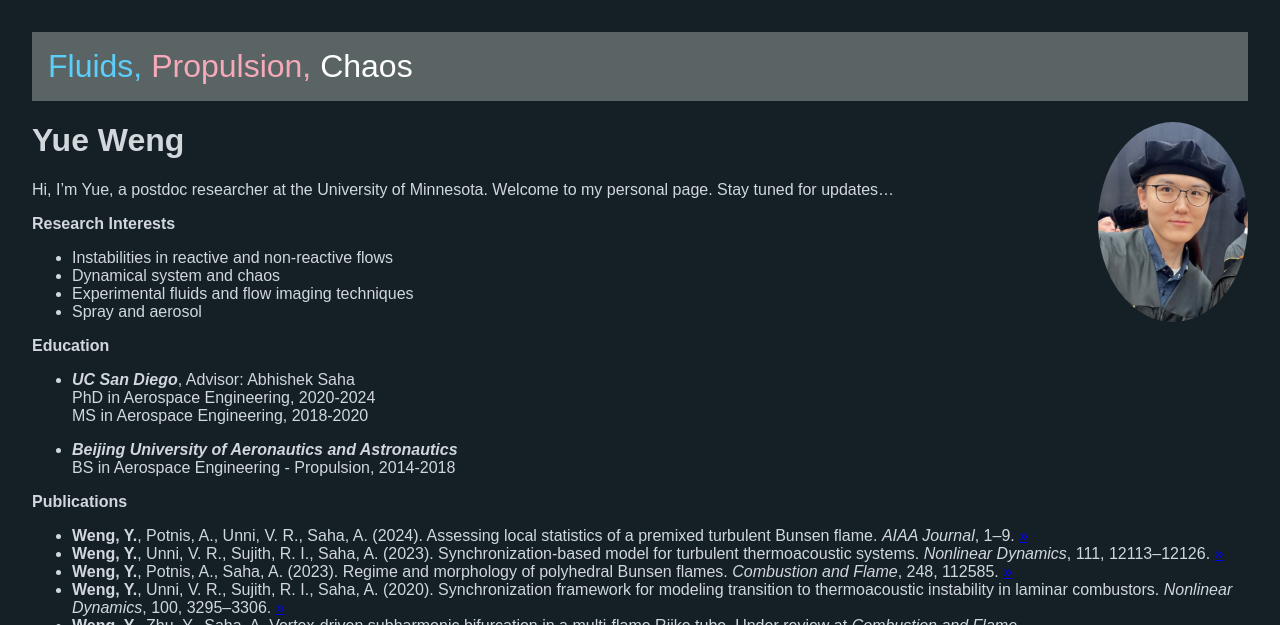
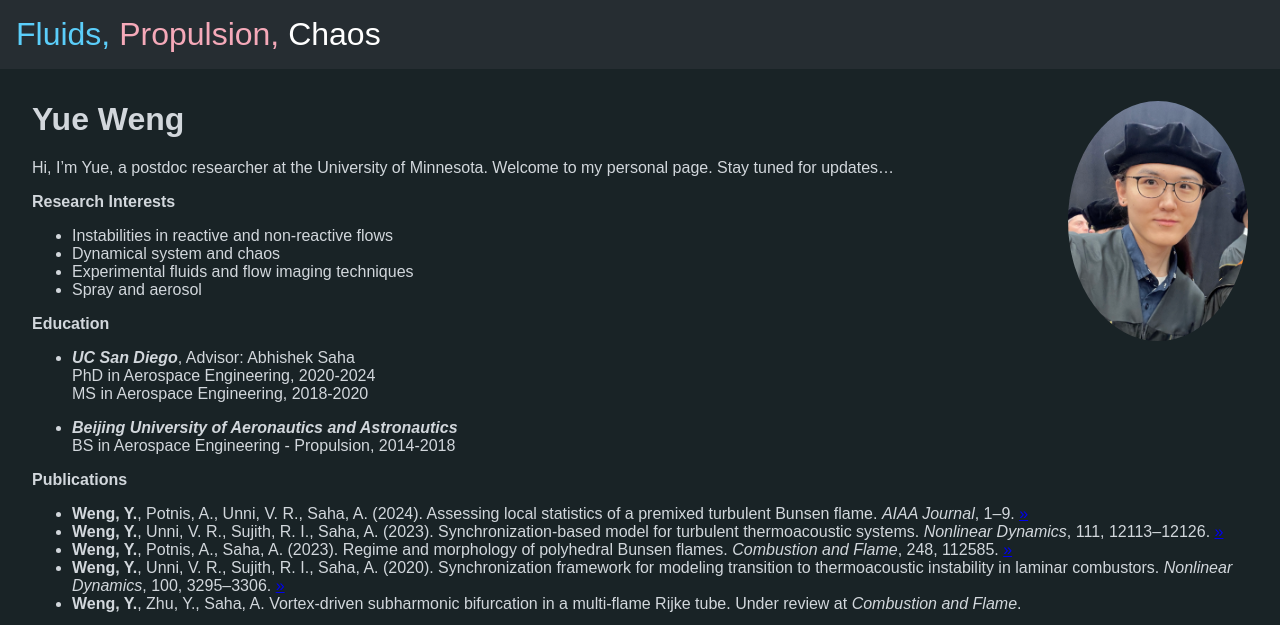
Before and after one commit to weng-yue/weng-yue.github.io, a Jekyll site: the page built from index.md, in a window 1280 px wide. Shown: the top 625 px of the page. Built offline with Jekyll 4.4.1, drawn with Linux system fonts in a browser that asks for light colours; some of the changed text lies outside the part shown; grey boxes are pictures that could not be loaded.

Commit message:
style change

```diff
--- a/_layouts/default.html
+++ b/_layouts/default.html
@@ -1,17 +1,20 @@
-<!DOCTYPE html>
 <html lang="en" style="margin: 0; padding: 0;">
   <head>
     <meta charset="UTF-8">
     <title>{{ page.title }}</title>
     <link rel="stylesheet" href="/assets/css/custom.css">
   </head>
-  <body style="margin: 0; font-family: sans-serif; padding: 2rem; background: rgb(20, 32, 38); color: rgb(210, 215, 220);">
-    <header style="font-size: 2rem; margin-bottom: 1rem; background: rgb(90, 100, 100); color: white; padding: 1rem; width: 100%; box-sizing: border-box;">
+  <body style="margin: 0; padding: 0; font-family: sans-serif; background: rgb(25, 35, 38); color: rgb(210, 215, 220);">
+
+    <header style="font-size: 2rem; margin-bottom: 0; background: rgb(38, 45, 50); color: white; padding: 1rem; width: 100%; box-sizing: border-box;">
       <span style="color:#5bcefa;">Fluids,</span>
       <span style="color:#f5a9b9;">Propulsion,</span>
       <span style="color:white;">Chaos</span>
     </header>
 
-    {{ content }}
+    <div style="padding: 2rem;">
+      {{ content }}
+    </div>
+
   </body>
 </html>
--- a/assets/css/custom.css
+++ b/assets/css/custom.css
@@ -6,9 +6,9 @@ body {
   font-size: 1rem;
 }
 
-@media (max-width: 600px) {
+@media (max-width: 800px) {
   body {
-    font-size: 1.15rem;
+    font-size: 1.3rem;
   }
 }
 
@@ -31,3 +31,7 @@ body {
 .markdown-body a:hover {
   text-decoration: underline; /* optional: add back on hover */
 }
+
+h1:first-of-type {
+  margin-top: 0;
+}
--- a/index.md
+++ b/index.md
@@ -4,7 +4,7 @@ title: "Home"
 ---
 <link rel="stylesheet" href="/assets/css/custom.css">
 
-# Yue Weng <img src="/resources/yue.jpg" alt="Yue" align="right" width="150" style="border-radius:60%;">
+# <span style="margin-top: 0;">Yue Weng</span> <img src="/resources/yue.jpg" alt="Yue" align="right" width="180" style="border-radius:50%;">
 Hi, I'm Yue, a postdoc researcher at the University of Minnesota. Welcome to my personal page. Stay tuned for updates...
 
 **Research Interests**
@@ -31,5 +31,6 @@ Hi, I'm Yue, a postdoc researcher at the University of Minnesota. Welcome to my
 - **Weng, Y.**, Zhu, Y., Saha, A. Vortex-driven subharmonic bifurcation in a multi-flame Rijke tube. Under review at _Combustion and Flame_.
 
 <div class="centered-img">
-  <img src="resources/perry.png" width="600">
+<p><strong>Meet Perry, my chief slacking consultant</strong></p>
+ <img src="resources/perry3.jpg" width="800">
 </div>
```
Also changed, not shown: 7 other files.
